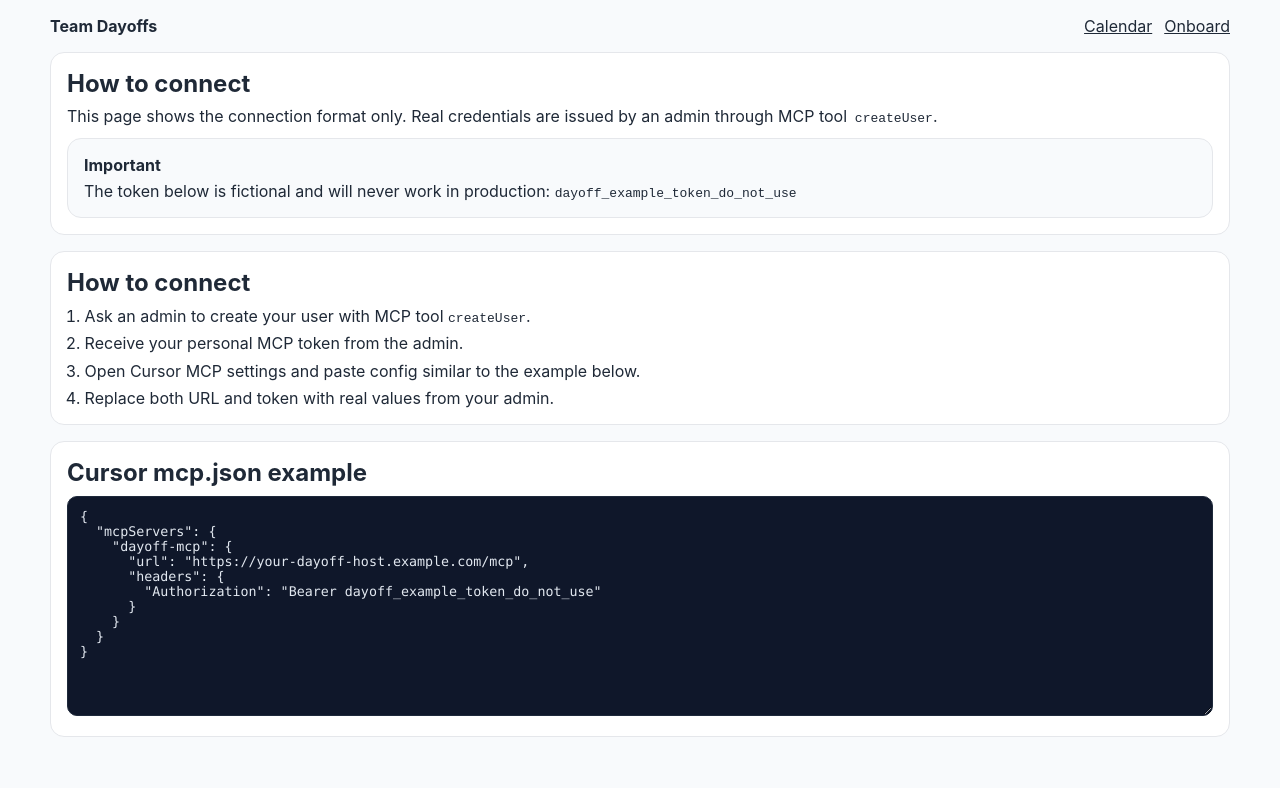
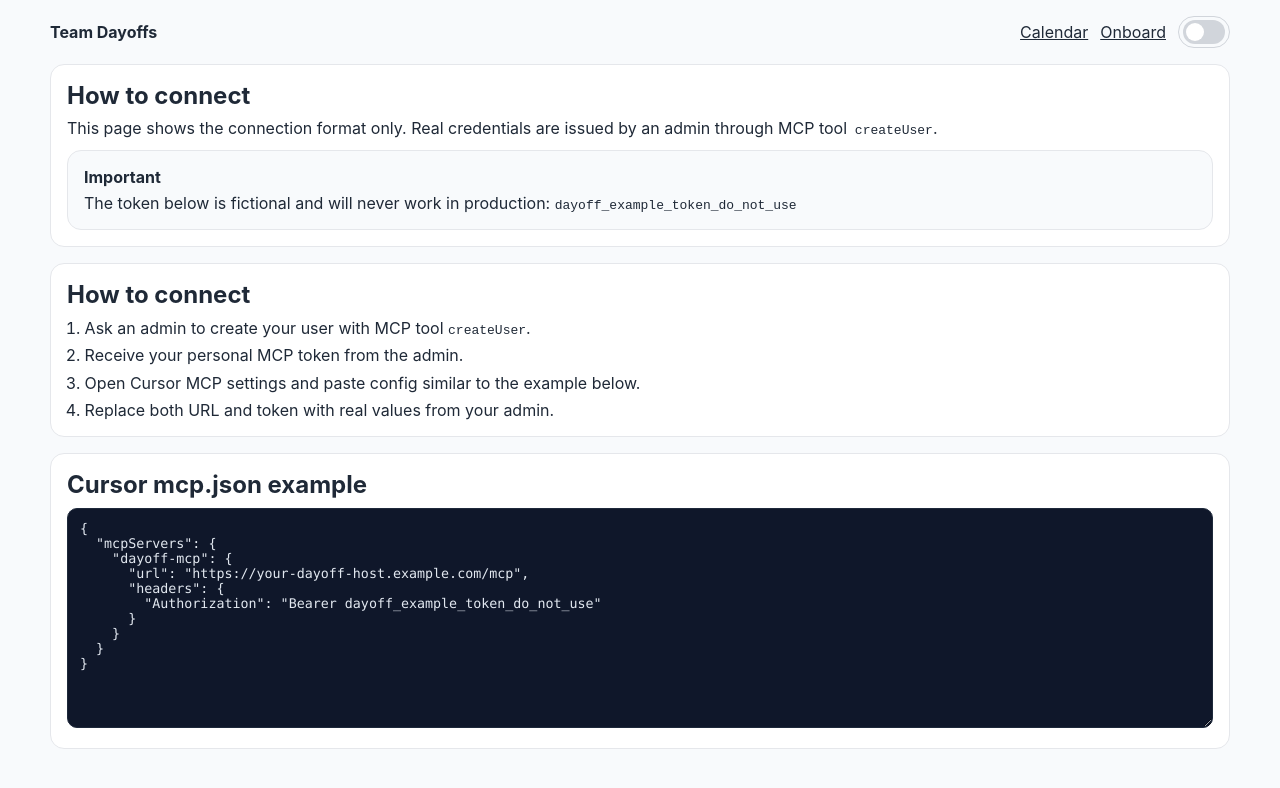
Before and after one commit to harryshevan/dayoffx, a Next.js app in the folder web/: page /onboard in a window 1280 px wide. Shown: the top 788 px of the page. Built offline with nearby package versions, Linux system fonts and the light colour scheme.

Commit message:
dark mode!

```diff
--- a/web/app/globals.css
+++ b/web/app/globals.css
@@ -1,7 +1,32 @@
 :root {
   font-family: Inter, ui-sans-serif, system-ui, -apple-system, Segoe UI, Roboto, sans-serif;
-  color: #1f2937;
-  background: #f8fafc;
+  --bg: #f8fafc;
+  --surface: #ffffff;
+  --surface-soft: #f8fafc;
+  --text: #1f2937;
+  --muted: #4b5563;
+  --border: #e5e7eb;
+  --border-strong: #d1d5db;
+  --accent: #2563eb;
+  --highlight-ring: #111827;
+  --highlight-bg: #e0f2fe;
+  color: var(--text);
+  background: var(--bg);
+  color-scheme: light;
+}
+
+html[data-theme="dark"] {
+  --bg: #0b1220;
+  --surface: #101a2d;
+  --surface-soft: #0f172a;
+  --text: #e5e7eb;
+  --muted: #9ca3af;
+  --border: #243042;
+  --border-strong: #324257;
+  --accent: #3b82f6;
+  --highlight-ring: #e5e7eb;
+  --highlight-bg: #12253f;
+  color-scheme: dark;
 }
 
 * {
@@ -10,6 +35,8 @@
 
 body {
   margin: 0;
+  background: var(--bg);
+  color: var(--text);
 }
 
 a {
@@ -18,10 +45,12 @@ a {
 
 input,
 select {
-  border: 1px solid #d1d5db;
+  border: 1px solid var(--border-strong);
   border-radius: 8px;
   padding: 0.5rem 0.65rem;
   font: inherit;
+  background: var(--surface);
+  color: var(--text);
 }
 
 .container {
@@ -36,8 +65,21 @@ select {
   padding: 1rem 0;
 }
 
+.topbar-actions {
+  display: flex;
+  align-items: center;
+  gap: 0.75rem;
+}
+
+.topnav {
+  display: flex;
+  gap: 0.75rem;
+}
+
 .btn {
-  border: none;
+  border: 1px solid var(--border-strong);
+  background: var(--surface);
+  color: var(--text);
   border-radius: 10px;
   padding: 0.6rem 1rem;
   font-weight: 600;
@@ -45,13 +87,61 @@ select {
 }
 
 .btn-primary {
-  background: #2563eb;
+  border-color: transparent;
+  background: var(--accent);
   color: #fff;
 }
 
+.theme-switch {
+  border: 1px solid var(--border-strong);
+  background: transparent;
+  color: inherit;
+  border-radius: 999px;
+  padding: 0;
+  width: 52px;
+  height: 32px;
+  display: inline-flex;
+  align-items: center;
+  justify-content: center;
+  cursor: pointer;
+}
+
+.theme-switch-track {
+  width: 42px;
+  height: 24px;
+  border-radius: 999px;
+  background: #d1d5db;
+  position: relative;
+  transition: background-color 0.2s ease;
+}
+
+.theme-switch-thumb {
+  width: 18px;
+  height: 18px;
+  border-radius: 999px;
+  background: #fff;
+  position: absolute;
+  left: 3px;
+  top: 3px;
+  transition: transform 0.2s ease;
+}
+
+.theme-switch-on .theme-switch-track {
+  background: var(--accent);
+}
+
+.theme-switch-on .theme-switch-thumb {
+  transform: translateX(18px);
+}
+
+.theme-switch:focus-visible {
+  outline: 2px solid var(--accent);
+  outline-offset: 2px;
+}
+
 .card {
-  background: #fff;
-  border: 1px solid #e5e7eb;
+  background: var(--surface);
+  border: 1px solid var(--border);
   border-radius: 14px;
   padding: 1rem;
 }
@@ -68,9 +158,9 @@ select {
 }
 
 .month {
-  border: 1px solid #e5e7eb;
+  border: 1px solid var(--border);
   border-radius: 12px;
-  background: #fff;
+  background: var(--surface);
   padding: 0.6rem;
 }
 
@@ -90,13 +180,13 @@ select {
   border-radius: 6px;
   font-size: 0.72rem;
   padding: 2px 4px;
-  background: #f8fafc;
+  background: var(--surface-soft);
   position: relative;
 }
 
 .day-highlighted {
-  box-shadow: inset 0 0 0 2px #111827;
-  background: #e0f2fe;
+  box-shadow: inset 0 0 0 2px var(--highlight-ring);
+  background: var(--highlight-bg);
 }
 
 .day-muted {
@@ -124,7 +214,7 @@ select {
   bottom: 2px;
   font-size: 0.55rem;
   line-height: 1;
-  color: #4b5563;
+  color: var(--muted);
 }
 
 .legend {
@@ -137,8 +227,8 @@ select {
   display: inline-flex;
   align-items: center;
   gap: 6px;
-  border: 1px solid #e5e7eb;
-  background: #fff;
+  border: 1px solid var(--border);
+  background: var(--surface);
   border-radius: 999px;
   padding: 0.25rem 0.6rem;
   font-size: 0.8rem;
@@ -146,8 +236,8 @@ select {
 }
 
 .legend-item-active {
-  border-color: #111827;
-  background: #f3f4f6;
+  border-color: var(--highlight-ring);
+  background: var(--surface-soft);
 }
 
 .dot {
--- a/web/app/layout.tsx
+++ b/web/app/layout.tsx
@@ -1,20 +1,38 @@
 import "./globals.css";
 import Link from "next/link";
 import { ReactNode } from "react";
+import { ThemeToggle } from "@/components/theme-toggle";
+
+const themeInitScript = `
+(() => {
+  const storageKey = "dayoffs-theme";
+  const savedTheme = window.localStorage.getItem(storageKey);
+  const preferredTheme = window.matchMedia("(prefers-color-scheme: dark)").matches ? "dark" : "light";
+  const theme = savedTheme === "dark" || savedTheme === "light" ? savedTheme : preferredTheme;
+  document.documentElement.dataset.theme = theme;
+  document.documentElement.style.colorScheme = theme;
+})();
+`;
 
 export default function RootLayout({ children }: { children: ReactNode }) {
   return (
-    <html lang="en">
+    <html lang="en" suppressHydrationWarning>
+      <head>
+        <script dangerouslySetInnerHTML={{ __html: themeInitScript }} />
+      </head>
       <body>
         <div className="container">
           <header className="topbar">
             <Link href="/" style={{ textDecoration: "none", fontWeight: 700 }}>
               Team Dayoffs
             </Link>
-            <nav style={{ display: "flex", gap: "0.75rem" }}>
+            <div className="topbar-actions">
+              <nav className="topnav">
               <Link href="/calendar">Calendar</Link>
               <Link href="/onboard">Onboard</Link>
-            </nav>
+              </nav>
+              <ThemeToggle />
+            </div>
           </header>
           {children}
         </div>
--- a/web/app/page.tsx
+++ b/web/app/page.tsx
@@ -12,7 +12,7 @@ export default function HomePage() {
           <Link href="/onboard" className="btn btn-primary" style={{ textDecoration: "none" }}>
             Start onboarding
           </Link>
-          <Link href="/calendar" className="btn" style={{ textDecoration: "none", border: "1px solid #d1d5db" }}>
+          <Link href="/calendar" className="btn" style={{ textDecoration: "none" }}>
             Open calendar
           </Link>
         </div>
--- /dev/null
+++ b/web/components/theme-toggle.tsx
@@ -0,0 +1,47 @@
+"use client";
+
+import { useEffect, useState } from "react";
+
+type Theme = "light" | "dark";
+
+const THEME_STORAGE_KEY = "dayoffs-theme";
+
+function getInitialTheme(): Theme {
+  const documentTheme = document.documentElement.dataset.theme;
+  return documentTheme === "dark" ? "dark" : "light";
+}
+
+export function ThemeToggle() {
+  const [theme, setTheme] = useState<Theme>("light");
+
+  useEffect(() => {
+    setTheme(getInitialTheme());
+  }, []);
+
+  const nextTheme: Theme = theme === "dark" ? "light" : "dark";
+
+  const handleClick = () => {
+    document.documentElement.dataset.theme = nextTheme;
+    document.documentElement.style.colorScheme = nextTheme;
+    window.localStorage.setItem(THEME_STORAGE_KEY, nextTheme);
+    setTheme(nextTheme);
+  };
+
+  const isDark = theme === "dark";
+
+  return (
+    <button
+      type="button"
+      className={`theme-switch ${isDark ? "theme-switch-on" : ""}`}
+      onClick={handleClick}
+      role="switch"
+      aria-checked={isDark}
+      aria-label="Toggle dark mode"
+      title={isDark ? "Dark mode on" : "Dark mode off"}
+    >
+      <span className="theme-switch-track" aria-hidden="true">
+        <span className="theme-switch-thumb" />
+      </span>
+    </button>
+  );
+}
```
